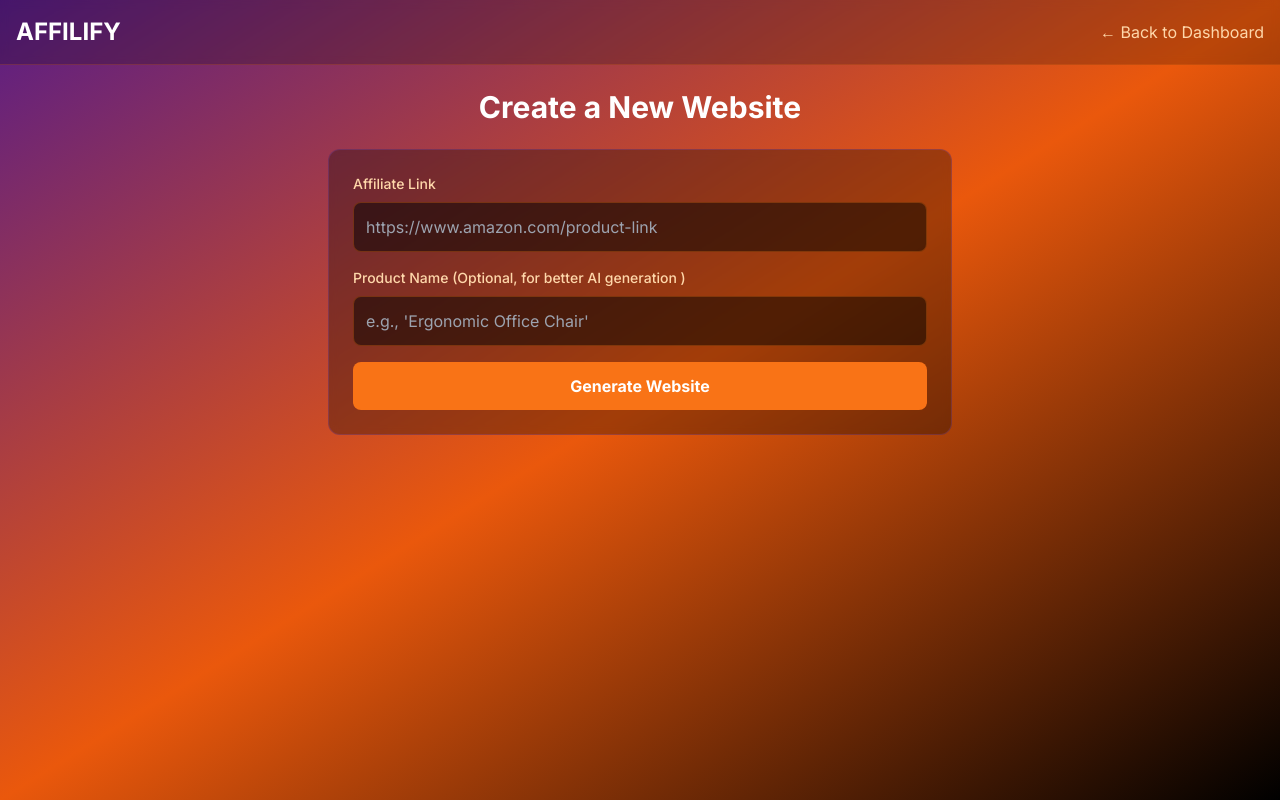
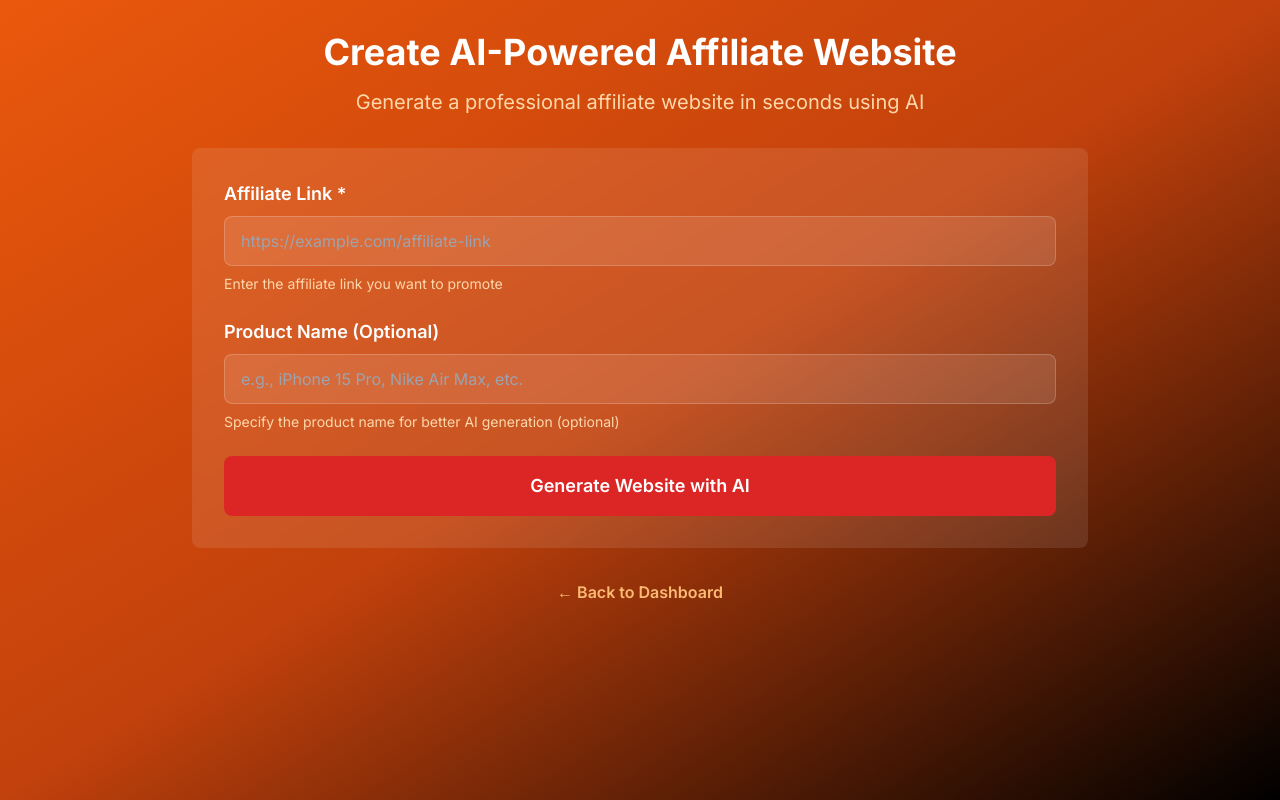
Before and after one commit to JVL-afk/M.A, a Next.js app: page /dashboard/create-website in a window 1280 px wide. Built offline with nearby package versions, Linux system fonts and the light colour scheme; sample sign-in values are in the browser's storage.

Commit message:
Update page.tsx

```diff
--- a/src/app/dashboard/create-website/page.tsx
+++ b/src/app/dashboard/create-website/page.tsx
@@ -1,42 +1,56 @@
-'use client';
+'use client'
 
-import { useState } from 'react';
-import { useRouter } from 'next/navigation'; // Import useRouter
-import Link from 'next/link'; // Import Link for navigation
+import { useState, useEffect } from 'react'
+import { useRouter } from 'next/navigation'
+import Link from 'next/link'
 
 export default function CreateWebsite() {
-  const [affiliateLink, setAffiliateLink] = useState('');
-  const [productName, setProductName] = useState(''); // Add state for product name
-  const [isLoading, setIsLoading] = useState(false);
-  const [result, setResult] = useState<any>(null); // Store the full result from generation
-  const [error, setError] = useState('');
-  const [userEmail, setUserEmail] = useState(''); // To get user email for saving
-  const router = useRouter();
+  const [affiliateLink, setAffiliateLink] = useState('')
+  const [productName, setProductName] = useState('')
+  const [isLoading, setIsLoading] = useState(false)
+  const [result, setResult] = useState<any>(null)
+  const [error, setError] = useState('')
+  const [userEmail, setUserEmail] = useState('')
+  const router = useRouter()
+
+  // Safe localStorage access
+  const getFromStorage = (key: string) => {
+    if (typeof window !== 'undefined') {
+      return localStorage.getItem(key)
+    }
+    return null
+  }
+
+  const setToStorage = (key: string, value: string) => {
+    if (typeof window !== 'undefined') {
+      localStorage.setItem(key, value)
+    }
+  }
 
   // Fetch user email on component mount
-  useState(() => {
-    const storedEmail = localStorage.getItem('userEmail');
+  useEffect(() => {
+    const storedEmail = getFromStorage('userEmail')
     if (storedEmail) {
-      setUserEmail(storedEmail);
+      setUserEmail(storedEmail)
     } else {
-      router.push('/login'); // Redirect if not logged in
+      router.push('/login') // Redirect if not logged in
     }
-  });
+  }, [router])
 
   const handleSubmit = async (e: React.FormEvent) => {
-    e.preventDefault();
-    setIsLoading(true);
-    setError('');
-    setResult(null); // Clear previous result
+    e.preventDefault()
+    setIsLoading(true)
+    setError('')
+    setResult(null) // Clear previous result
 
     if (!userEmail) {
-      setError('User not logged in. Please log in to generate websites.');
-      setIsLoading(false);
-      return;
+      setError('User not logged in. Please log in to generate websites.')
+      setIsLoading(false)
+      return
     }
 
     try {
-      const response = await fetch('/api/ai/generate-website', {
+      const response = await fetch('/api/generate-website', {
         method: 'POST',
         headers: {
           'Content-Type': 'application/json',
@@ -46,136 +60,188 @@ export default function CreateWebsite() {
           affiliateLink: affiliateLink,
           productName: productName, // Pass product name
         }),
-      });
+      })
 
-      const data = await response.json();
+      const data = await response.json()
+
       if (data.success) {
-        setResult(data.website); // Store the website object from the response
-        alert('Website generated successfully! Now click "Store Website" to save it.');
+        setResult(data.website) // Store the website object from the response
+        alert('Website generated successfully! Now click "Store Website" to save it.')
       } else {
-        setError(data.error || 'Failed to generate website');
+        setError(data.error || 'Failed to generate website')
       }
     } catch (err: any) {
-      setError('Error: ' + err.message);
+      setError('Error: ' + err.message)
     } finally {
-      setIsLoading(false);
+      setIsLoading(false)
     }
-  };
+  }
 
   const handleStoreWebsite = async () => {
     if (!result || !userEmail) {
-      alert('No website generated or user not logged in.');
-      return;
+      alert('No website generated or user not logged in.')
+      return
     }
 
-    setIsLoading(true); // Use isLoading for this too, or add a separate state
-    setError('');
+    setIsLoading(true) // Use isLoading for this too, or add a separate state
 
     try {
-      // This call is now redundant if generate-website already saves to DB.
-      // However, for debugging, we can simulate a direct save.
-      // In a production app, the generate-website API would handle the saving.
-      // For now, let's just re-confirm the data is structured correctly for saving.
+      const storeResponse = await fetch('/api/store-website', {
+        method: 'POST',
+        headers: {
+          'Content-Type': 'application/json',
+        },
+        body: JSON.stringify({
+          userEmail: userEmail,
+          website: result,
+        }),
+      })
 
-      // The saving logic is now primarily in /api/ai/generate-website/route.ts
-      // If the website was successfully generated, it should have been saved.
-      // This button will primarily serve to confirm the data is there.
+      const storeData = await storeResponse.json()
 
-      // To explicitly test the saving part, we could create a separate API endpoint
-      // like /api/websites/save, but for now, let's assume generate-website is the source.
-
-      // Let's re-fetch the 'My Websites' list to see if it appeared.
-      alert('Attempting to verify if website was stored. Check "My Websites" page.');
-      router.push('/dashboard/my-websites'); // Redirect to check
+      if (storeData.success) {
+        alert('Website stored successfully!')
+        // Optionally redirect to my-websites page
+        router.push('/dashboard/my-websites')
+      } else {
+        alert('Failed to store website: ' + storeData.error)
+      }
     } catch (err: any) {
-      setError('Error storing website: ' + err.message);
+      alert('Error storing website: ' + err.message)
     } finally {
-      setIsLoading(false);
+      setIsLoading(false)
     }
-  };
-
+  }
 
   return (
-    <div className="min-h-screen bg-gradient-to-br from-purple-900 via-orange-600 to-black text-white">
-      {/* Navigation */}
-      <nav className="bg-black/20 backdrop-blur-sm border-b border-orange-500/20">
-        <div className="container mx-auto px-4 py-4">
-          <div className="flex justify-between items-center">
-            <Link href="/" className="text-2xl font-bold text-white">
-              AFFILIFY
+    <div className="min-h-screen bg-gradient-to-br from-orange-600 via-orange-700 to-black">
+      <div className="container mx-auto px-4 py-8">
+        <div className="max-w-4xl mx-auto">
+          {/* Header */}
+          <div className="text-center mb-8">
+            <h1 className="text-4xl font-bold text-white mb-4">
+              Create AI-Powered Affiliate Website
+            </h1>
+            <p className="text-xl text-orange-200">
+              Generate a professional affiliate website in seconds using AI
+            </p>
+          </div>
+
+          {/* Form */}
+          <div className="bg-white/10 backdrop-blur-sm rounded-lg p-8 mb-8">
+            <form onSubmit={handleSubmit} className="space-y-6">
+              <div>
+                <label className="block text-white text-lg font-semibold mb-2">
+                  Affiliate Link *
+                </label>
+                <input
+                  type="url"
+                  value={affiliateLink}
+                  onChange={(e) => setAffiliateLink(e.target.value)}
+                  className="w-full px-4 py-3 bg-white/10 border border-white/20 rounded-lg text-white placeholder-gray-400 focus:outline-none focus:border-red-500"
+                  placeholder="https://example.com/affiliate-link"
+                  required
+                />
+                <p className="text-orange-200 text-sm mt-2">
+                  Enter the affiliate link you want to promote
+                </p>
+              </div>
+
+              <div>
+                <label className="block text-white text-lg font-semibold mb-2">
+                  Product Name (Optional)
+                </label>
+                <input
+                  type="text"
+                  value={productName}
+                  onChange={(e) => setProductName(e.target.value)}
+                  className="w-full px-4 py-3 bg-white/10 border border-white/20 rounded-lg text-white placeholder-gray-400 focus:outline-none focus:border-red-500"
+                  placeholder="e.g., iPhone 15 Pro, Nike Air Max, etc."
+                />
+                <p className="text-orange-200 text-sm mt-2">
+                  Specify the product name for better AI generation (optional)
+                </p>
+              </div>
+
+              {error && (
+                <div className="bg-red-500/20 text-red-200 p-4 rounded-lg">
+                  {error}
+                </div>
+              )}
+
+              <button
+                type="submit"
+                disabled={isLoading}
+                className="w-full bg-red-600 hover:bg-red-700 text-white py-4 rounded-lg font-semibold text-lg btn-hover disabled:opacity-50 disabled:cursor-not-allowed"
+              >
+                {isLoading ? 'Generating Website...' : 'Generate Website with AI'}
+              </button>
+            </form>
+          </div>
+
+          {/* Result */}
+          {result && (
+            <div className="bg-white/10 backdrop-blur-sm rounded-lg p-8">
+              <div className="flex justify-between items-center mb-6">
+                <h2 className="text-2xl font-bold text-white">Generated Website</h2>
+                <button
+                  onClick={handleStoreWebsite}
+                  disabled={isLoading}
+                  className="bg-green-600 hover:bg-green-700 text-white px-6 py-2 rounded-lg font-semibold btn-hover disabled:opacity-50"
+                >
+                  {isLoading ? 'Storing...' : 'Store Website'}
+                </button>
+              </div>
+
+              <div className="space-y-4">
+                <div>
+                  <h3 className="text-lg font-semibold text-white mb-2">Title:</h3>
+                  <p className="text-orange-100 bg-white/5 p-3 rounded">{result.title}</p>
+                </div>
+
+                <div>
+                  <h3 className="text-lg font-semibold text-white mb-2">Description:</h3>
+                  <p className="text-orange-100 bg-white/5 p-3 rounded">{result.description}</p>
+                </div>
+
+                <div>
+                  <h3 className="text-lg font-semibold text-white mb-2">Content Sections:</h3>
+                  <div className="space-y-2">
+                    {result.sections?.map((section: any, index: number) => (
+                      <div key={index} className="bg-white/5 p-3 rounded">
+                        <h4 className="font-semibold text-white">{section.title}</h4>
+                        <p className="text-orange-100 text-sm">{section.content}</p>
+                      </div>
+                    ))}
+                  </div>
+                </div>
+
+                <div>
+                  <h3 className="text-lg font-semibold text-white mb-2">Affiliate Link:</h3>
+                  <a
+                    href={result.affiliateLink}
+                    target="_blank"
+                    rel="noopener noreferrer"
+                    className="text-blue-300 hover:text-blue-200 bg-white/5 p-3 rounded block break-all"
+                  >
+                    {result.affiliateLink}
+                  </a>
+                </div>
+              </div>
+            </div>
+          )}
+
+          {/* Navigation */}
+          <div className="text-center mt-8">
+            <Link
+              href="/dashboard"
+              className="text-orange-300 hover:text-orange-200 font-semibold"
+            >
+              ← Back to Dashboard
             </Link>
-            <div className="flex items-center space-x-4">
-              <Link href="/dashboard" className="text-orange-200 hover:text-white">
-                ← Back to Dashboard
-              </Link>
-            </div>
           </div>
         </div>
-      </nav>
-
-      <div className="max-w-2xl mx-auto p-6">
-        <h1 className="text-3xl font-bold mb-6 text-center">Create a New Website</h1>
-
-        <form onSubmit={handleSubmit} className="space-y-4 bg-black/30 backdrop-blur-sm p-6 rounded-xl border border-purple-500/20">
-          <div>
-            <label htmlFor="affiliateLink" className="block text-sm font-medium text-orange-200 mb-2">
-              Affiliate Link
-            </label>
-            <input
-              type="url"
-              id="affiliateLink"
-              value={affiliateLink}
-              onChange={(e) => setAffiliateLink(e.target.value)}
-              placeholder="https://www.amazon.com/product-link"
-              className="w-full p-3 bg-black/50 border border-orange-500/30 rounded-lg text-white placeholder-gray-400 focus:outline-none focus:border-purple-500 focus:ring-2 focus:ring-purple-500/20"
-              required
-            />
-          </div>
-          <div>
-            <label htmlFor="productName" className="block text-sm font-medium text-orange-200 mb-2">
-              Product Name (Optional, for better AI generation )
-            </label>
-            <input
-              type="text"
-              id="productName"
-              value={productName}
-              onChange={(e) => setProductName(e.target.value)}
-              placeholder="e.g., 'Ergonomic Office Chair'"
-              className="w-full p-3 bg-black/50 border border-orange-500/30 rounded-lg text-white placeholder-gray-400 focus:outline-none focus:border-purple-500 focus:ring-2 focus:ring-purple-500/20"
-            />
-          </div>
-
-          <button
-            type="submit"
-            disabled={isLoading}
-            className="w-full bg-orange-500 hover:bg-orange-600 text-white font-bold py-3 px-6 rounded-lg disabled:opacity-50 transition-all duration-200"
-          >
-            {isLoading ? 'Generating Website...' : 'Generate Website'}
-          </button>
-        </form>
-
-        {error && (
-          <div className="mt-4 p-4 bg-red-500/20 border border-red-500/50 text-red-200 rounded-lg">
-            {error}
-          </div>
-        )}
-
-        {result && (
-          <div className="mt-6 p-6 bg-green-500/20 border border-green-500/50 text-green-200 rounded-lg space-y-4">
-            <h3 className="font-bold text-xl">Website Generated Successfully!</h3>
-            <p>URL: <a href={result.url} target="_blank" className="text-blue-400 underline hover:text-blue-300">{result.url}</a></p>
-            <p>Title: {result.title}</p>
-            <p>Description: {result.description}</p>
-            <button
-              onClick={handleStoreWebsite}
-              disabled={isLoading}
-              className="w-full bg-purple-600 hover:bg-purple-700 text-white font-bold py-3 px-6 rounded-lg disabled:opacity-50 transition-all duration-200"
-            >
-              Check My Websites Page
-            </button>
-          </div>
-        )}
       </div>
     </div>
-  );
+  )
 }
```
